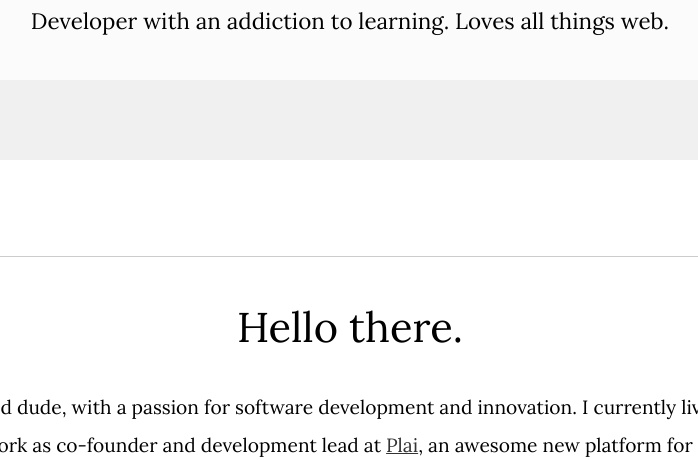
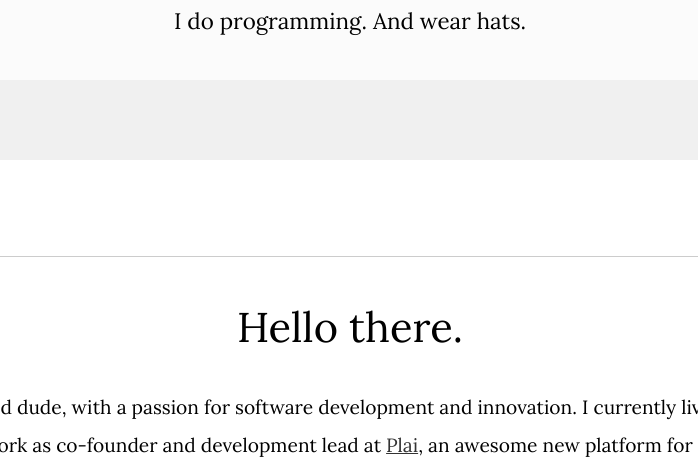
Before and after one commit to lufthavn/CodeByKastrup, a website: page index.html in a window 1280 px wide. Shown: the part 640-1100 px from the top of the page, without its empty margins (290-988 px from the left). Drawn offline with nearby package versions, Linux system fonts and the light colour scheme.

Commit message:
Made the front page even better!

```diff
--- a/index.html
+++ b/index.html
@@ -27,7 +27,7 @@
 		<div class="name">
 			<img class="me" src="assets/Sunglasses.jpg"/>
 			<h1>Tobias Kastrup Andersen</h1>
-			<p>Developer with an addiction to learning. Loves all things web.</p>
+			<p>I do programming. And wear hats.</p>
 		</div>
 	</div>
 	<div class="content-container">
```
